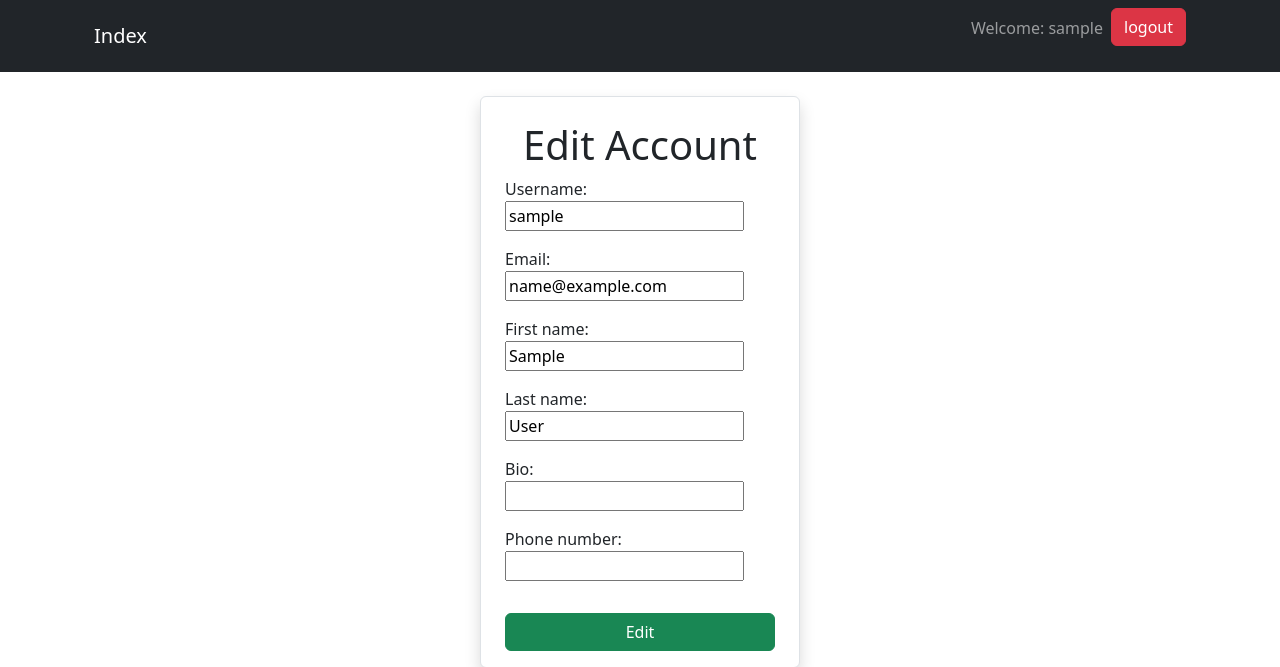
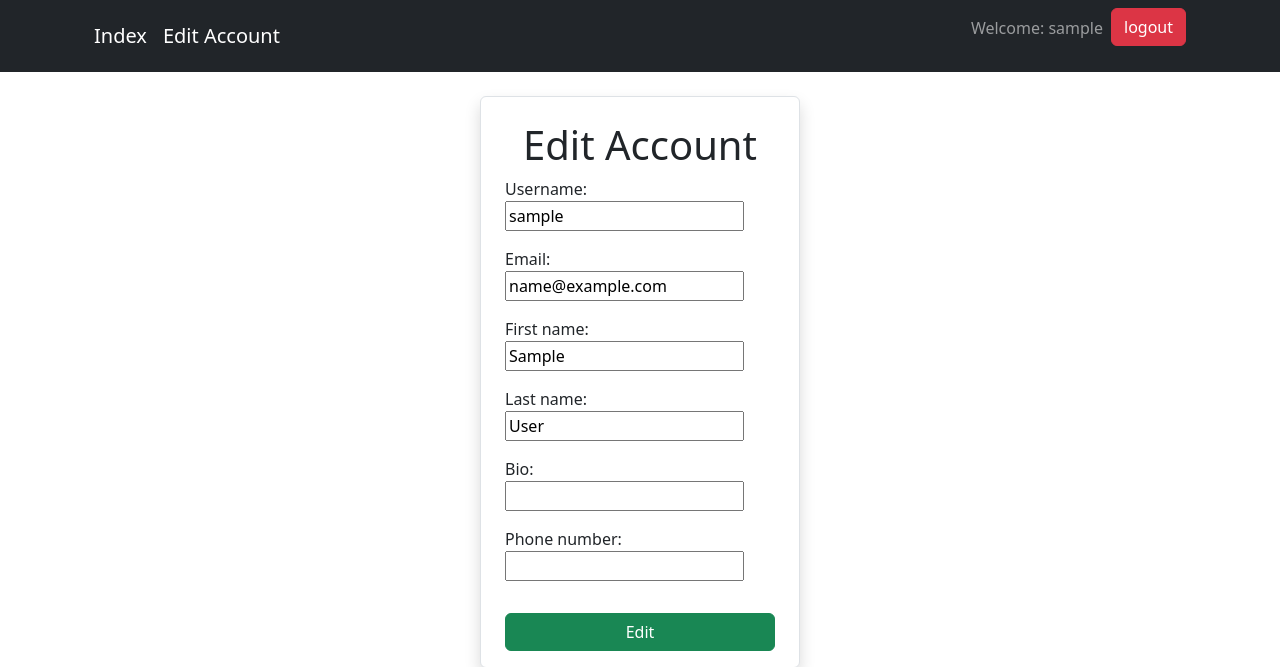
Before and after one commit to Hoomanzoh79/Django-Chatapp, a Django app: page /accounts/edit-account/ in a window 1280 px wide. Shown: the top 667 px of the page. Run offline with Django 3.2, Linux system fonts and the light colour scheme; the visitor is signed in with stand-in values (Sample User, id 1); data comes from the database, SQL or seed files in the repository; some libraries are stand-ins or nearby versions.

Commit message:
add edit account for logged in users

```diff
--- a/templates/_base.html
+++ b/templates/_base.html
@@ -6,10 +6,11 @@
         <nav class="navbar navbar-expand-lg navbar-dark bg-dark fixed-top" id="mainNav">
             <div class="container px-4">
                 <a class="navbar-brand" href="{% url 'chat:index' %}">Index</a>
+                {% if user.is_authenticated %}
+                <a class="navbar-brand" href="{% url 'accounts:edit-account' %}">Edit Account</a>
                 <button class="navbar-toggler" type="button" data-bs-toggle="collapse" data-bs-target="#navbarResponsive" aria-controls="navbarResponsive" aria-expanded="false" aria-label="Toggle navigation"><span class="navbar-toggler-icon"></span></button>
                 <div class="collapse navbar-collapse" id="navbarResponsive">
                     <ul class="navbar-nav ms-auto">
-                        {% if user.is_authenticated %}
                         <li class="nav-item"><p class="nav-link">Welcome: {{user.username}}</p></li>
                         <li class="nav-item">
                         <form method="post" action="{% url 'logout' %}">
@@ -18,8 +19,10 @@
                         </form>
                         </li>
                         {% else %}
+                        <ul class="navbar-nav ms-auto">
                         <li class="nav-item"><a class="btn btn-primary" href="{% url 'login' %}">Login</a></li>
                         <li class="nav-item"><a class="nav-link" href="{% url 'accounts:signup' %}">Signup</a></li>
+                        </ul>
                         {% endif %}
                     </ul>
                 </div>
```
